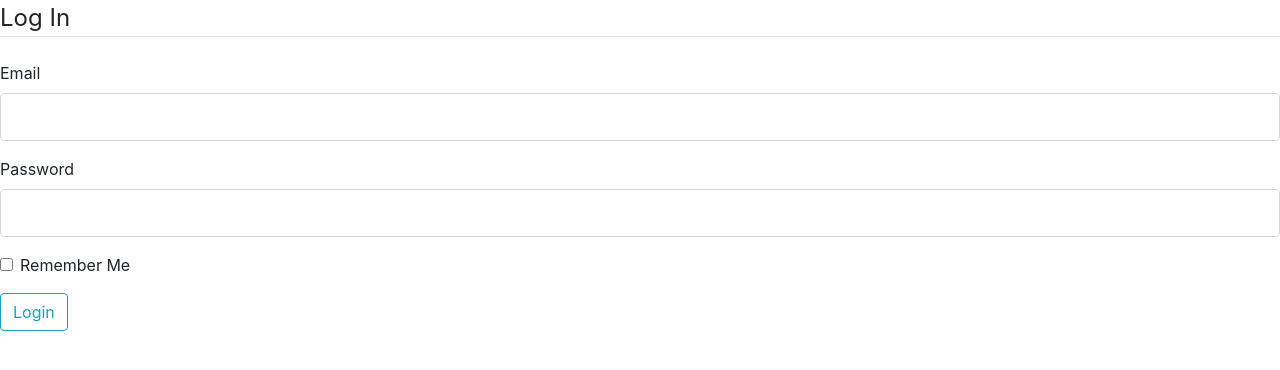
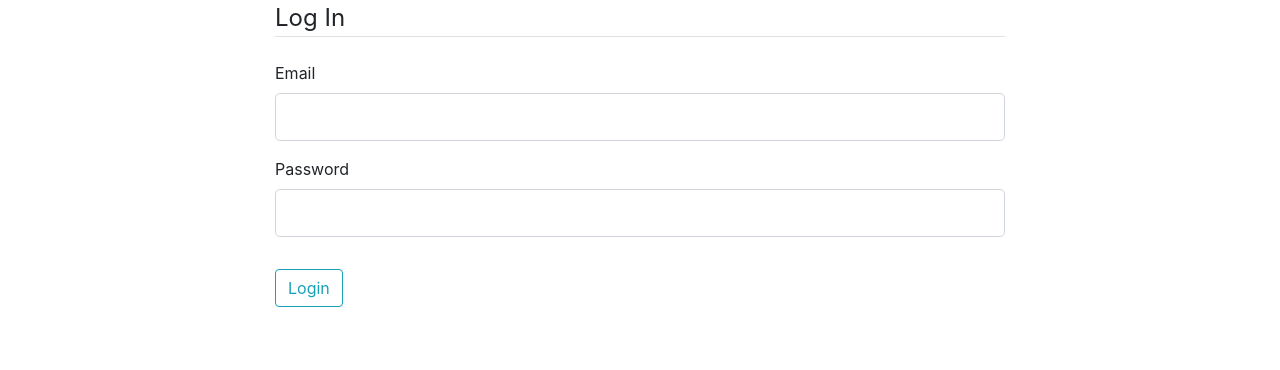
Before and after one commit to chud-lori/heart-disease-knn-flask, a Flask app: page /login in a window 1280 px wide. Shown: the top 370 px of the page. Run offline with Flask 2, Linux system fonts and the light colour scheme; some libraries are stand-ins or nearby versions.

Commit message:
Template home and login

```diff
--- a/corpe/predict/routes.py
+++ b/corpe/predict/routes.py
@@ -1,6 +1,6 @@
 from flask import (Flask, render_template, flash, Blueprint,
                     current_app, url_for, request, redirect,
-                    make_response, session)
+                    make_response, session, abort)
 from corpe import db
 from corpe.models import Dataset
 from corpe.predict.forms import PredictForm
--- a/corpe/templates/admin/home.html
+++ b/corpe/templates/admin/home.html
@@ -16,6 +16,9 @@
     <!-- <link rel="stylesheet" type="text/css" href="{{ url_for('static', filename='main.css') }}"> -->
 </head>
 <body>
+    <div class="container">
+        <div class="row">
+            <div class="col-md-8 offset-md-2">
                 <table class="table">
                     <thead>
                         <tr>
@@ -36,5 +39,8 @@
                         {% endfor %}
                     </tbody>
                 </table>
+            </div>
+        </div>
+    </div>
 </body>
 </html>
--- a/corpe/templates/admin/login.html
+++ b/corpe/templates/admin/login.html
@@ -20,6 +20,9 @@
         {% endfor %}
     {% endif %}
     {% endwith %}
+	<div class="container">
+        <div class="row">
+            <div class="col-md-8 offset-md-2">
                 <div class="content-section">
                     <form method="POST" action="">
                         {{ form.hidden_tag() }}
@@ -51,15 +54,18 @@
                                     {{ form.password(class="form-control form-control-lg") }}
                                 {% endif %}
                             </div>
-                <div class="form-check">
+                            <!-- <div class="form-check">
                                 {{ form.remember(class="form-check-input") }}
                                 {{ form.remember.label(class="form-check-label") }}
-                </div>
+                            </div> -->
                         </fieldset>
                         <div class="form-group">
                             {{ form.submit(class="btn btn-outline-info") }}
                         </div>
                     </form>
                 </div>
+            </div>
+        </div>
+    </div>
 </body>
 </html>
```
Lines whose indentation alone changed are shown as unchanged.
